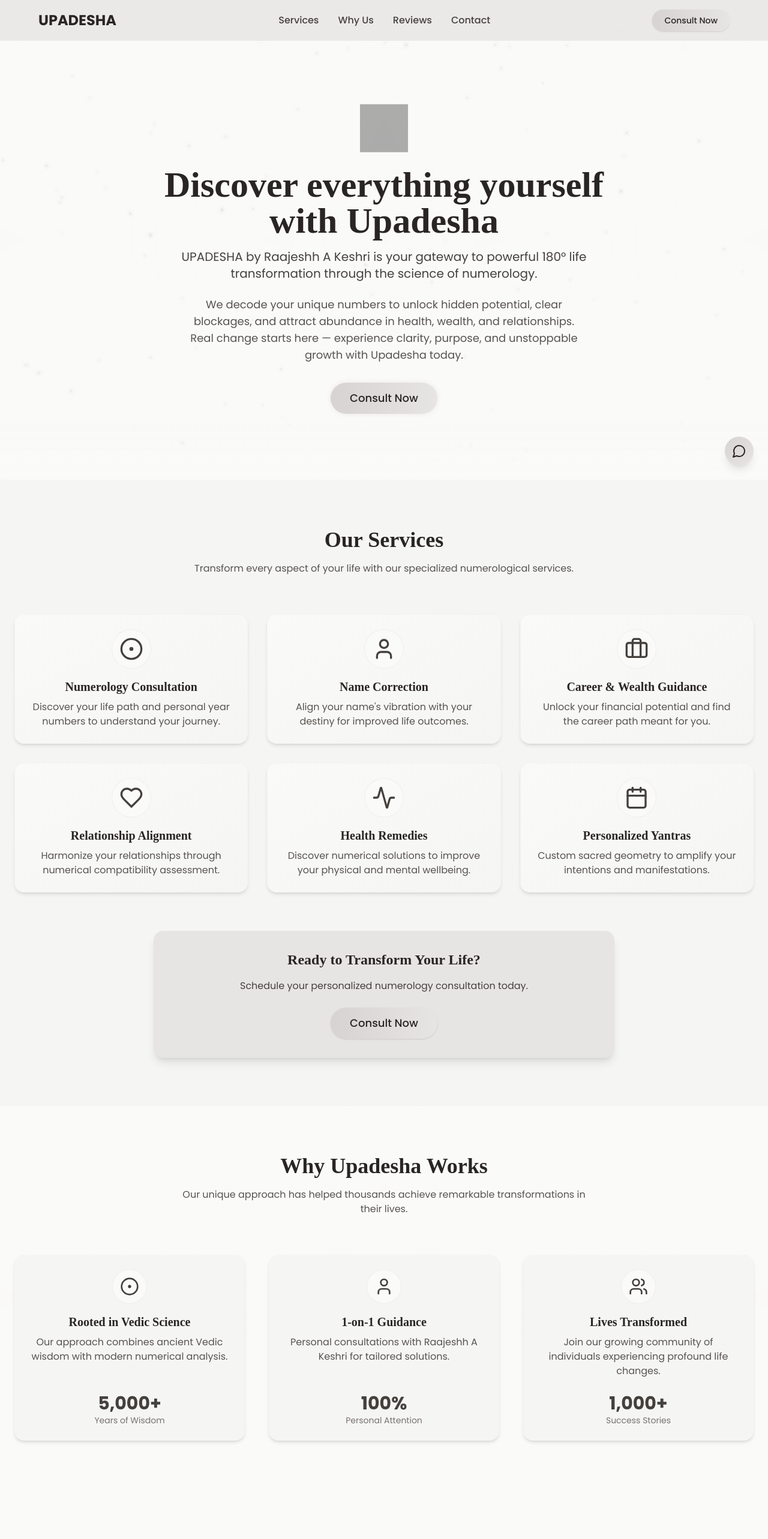
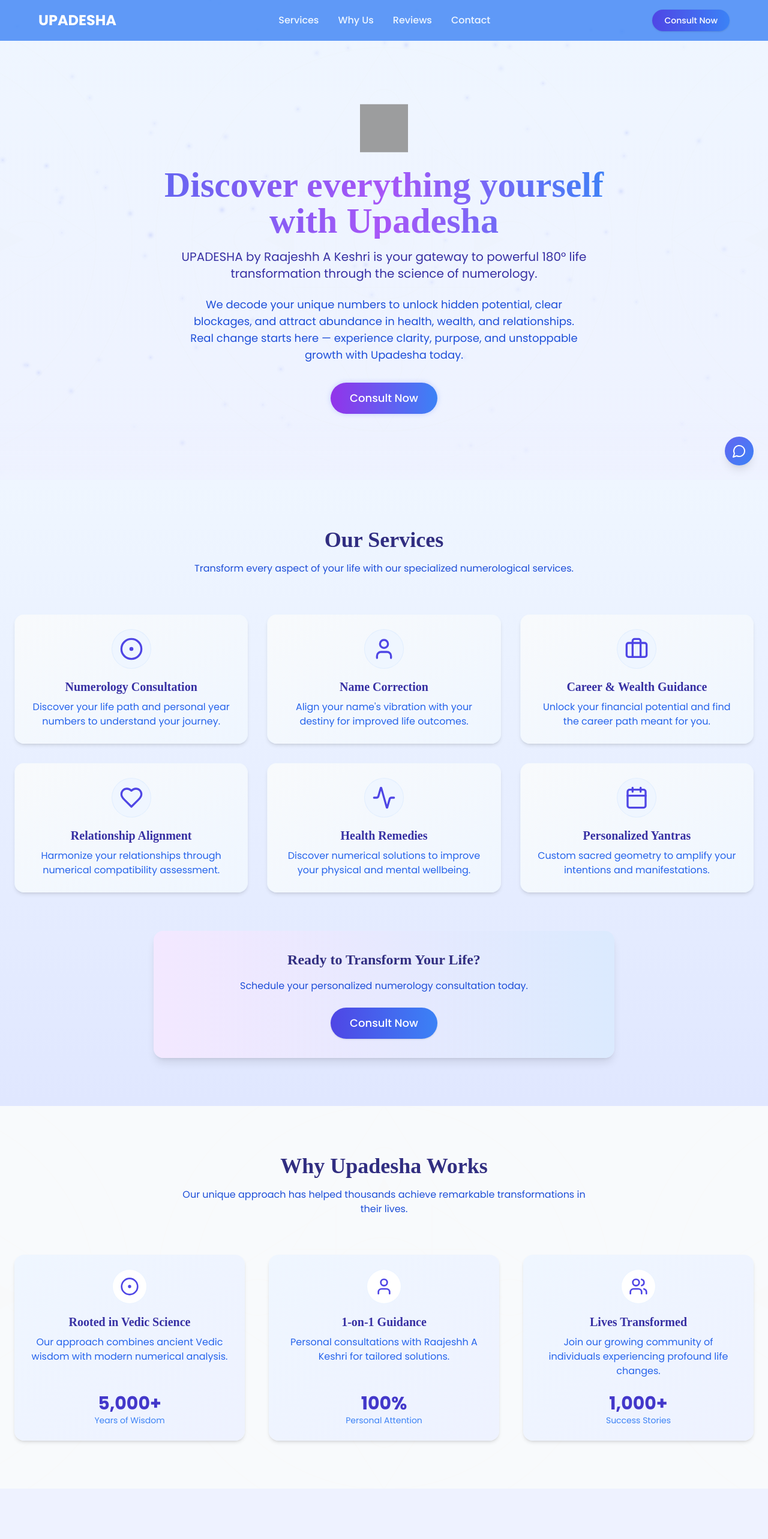
Before and after one commit to arnab-1/upadesha-aura-design, a React (Vite) app: page / in a window 1280 px wide. Shown: the top 2566 px of the page at 60% size. Built offline with nearby package versions, Linux system fonts and the light colour scheme; grey boxes are pictures that could not be loaded; a web font is replaced by a local one.

Commit message:
Refactor: Implement cooler color scheme
The project's color scheme was updated to a cooler palette, incorporating blues, greens, and purples. This change affects multiple files, including `tailwind.config.ts`, `index.css`, `App.css`, and various component files, to reflect the new aesthetic.

```diff
--- a/src/App.css
+++ b/src/App.css
@@ -13,10 +13,10 @@
   transition: filter 300ms;
 }
 .logo:hover {
-  filter: drop-shadow(0 0 2em #e6e2dcaa);
+  filter: drop-shadow(0 0 2em #a5b4fcaa);
 }
 .logo.react:hover {
-  filter: drop-shadow(0 0 2em #d6d3d1aa);
+  filter: drop-shadow(0 0 2em #93c5fdaa);
 }
 
 @keyframes logo-spin {
@@ -39,5 +39,5 @@
 }
 
 .read-the-docs {
-  color: #888;
+  color: #6b7280;
 }
--- a/src/components/FloatingWhatsApp.tsx
+++ b/src/components/FloatingWhatsApp.tsx
@@ -7,7 +7,7 @@ const FloatingWhatsApp = () => {
       href="https://wa.me/919593537711"
       target="_blank"
       rel="noopener noreferrer"
-      className="fixed bottom-6 right-6 z-50 bg-gradient-to-br from-stone-300 to-stone-200 hover:from-stone-400 hover:to-stone-300 text-stone-800 p-3 rounded-full shadow-lg hover:shadow-xl hover:scale-110 transition-all duration-300"
+      className="fixed bottom-6 right-6 z-50 bg-gradient-to-br from-indigo-500 to-blue-500 hover:from-indigo-600 hover:to-blue-600 text-white p-3 rounded-full shadow-lg hover:shadow-xl hover:scale-110 transition-all duration-300"
       aria-label="Contact us on WhatsApp"
     >
       <MessageCircle className="w-6 h-6" />
--- a/src/components/HeroSection.tsx
+++ b/src/components/HeroSection.tsx
@@ -31,7 +31,7 @@ const HeroSection = () => {
   }, []);
 
   return (
-    <section className="relative min-h-screen flex items-center justify-center overflow-hidden pt-16 bg-stone-50">
+    <section className="relative min-h-screen flex items-center justify-center overflow-hidden pt-16 bg-gradient-to-b from-blue-50 to-indigo-50">
       {/* Star Background */}
       <div className="absolute inset-0 overflow-hidden">
         {stars.map((star) => (
@@ -62,20 +62,20 @@ const HeroSection = () => {
             <img
               src="/placeholder.svg"
               alt="Upadesha Symbol"
-              className="w-20 h-20 mx-auto mb-4 opacity-85 animate-float"
+              className="w-20 h-20 mx-auto mb-4 opacity-85 animate-float filter brightness-90 hue-rotate-15"
             />
           </div>
 
-          <h1 className="text-4xl md:text-5xl lg:text-6xl font-bold mb-4 leading-tight text-stone-800">
+          <h1 className="text-4xl md:text-5xl lg:text-6xl font-bold mb-4 leading-tight cool-text">
             Discover everything yourself with Upadesha
           </h1>
 
-          <p className="text-lg md:text-xl text-stone-700 mb-6">
+          <p className="text-lg md:text-xl text-indigo-800 mb-6">
             UPADESHA by Raajeshh A Keshri is your gateway to powerful 180° life
             transformation through the science of numerology.
           </p>
 
-          <p className="text-base md:text-lg text-stone-600 mb-8 max-w-2xl mx-auto">
+          <p className="text-base md:text-lg text-blue-700 mb-8 max-w-2xl mx-auto">
             We decode your unique numbers to unlock hidden potential, clear blockages,
             and attract abundance in health, wealth, and relationships. Real change
             starts here — experience clarity, purpose, and unstoppable growth with
@@ -84,14 +84,14 @@ const HeroSection = () => {
 
           <a
             href="#consult"
-            className="inline-block rounded-full bg-gradient-to-r from-stone-300 to-stone-200 hover:from-stone-400 hover:to-stone-300 px-8 py-3 text-lg font-medium text-stone-800 shadow-lg transition-all hover:scale-105 animate-glow"
+            className="inline-block rounded-full bg-gradient-to-r from-purple-600 to-blue-500 hover:from-purple-700 hover:to-blue-600 px-8 py-3 text-lg font-medium text-white shadow-lg transition-all hover:scale-105 animate-glow"
           >
             Consult Now
           </a>
         </div>
       </div>
 
-      <div className="absolute bottom-0 left-0 w-full h-24 bg-gradient-to-t from-stone-50 to-transparent" />
+      <div className="absolute bottom-0 left-0 w-full h-24 bg-gradient-to-t from-indigo-50 to-transparent" />
     </section>
   );
 };
--- a/src/components/Navbar.tsx
+++ b/src/components/Navbar.tsx
@@ -21,11 +21,11 @@ const Navbar = () => {
   return (
     <nav className={cn(
       "fixed top-0 w-full z-50 transition-all duration-300 px-4 md:px-8",
-      scrolled ? "py-2 bg-stone-200/90 backdrop-blur-lg shadow-lg" : "py-4 bg-stone-200/80"
+      scrolled ? "py-2 bg-blue-600/90 backdrop-blur-lg shadow-lg" : "py-4 bg-blue-500/80"
     )}>
       <div className="container mx-auto flex justify-between items-center">
         <a href="/" className={cn(
-          "text-stone-800 text-xl md:text-2xl font-bold transition-all duration-300",
+          "text-white text-xl md:text-2xl font-bold transition-all duration-300",
           scrolled ? "scale-90" : ""
         )}>
           UPADESHA
@@ -38,7 +38,7 @@ const Navbar = () => {
         </div>
         <a
           href="#consult"
-          className="rounded-full bg-gradient-to-r from-stone-300 to-stone-200 hover:bg-gradient-to-r hover:from-stone-400 hover:to-stone-300 px-5 py-2 text-sm font-medium text-stone-800 shadow transition-all hover:scale-105"
+          className="rounded-full bg-gradient-to-r from-indigo-600 to-blue-500 hover:from-indigo-700 hover:to-blue-600 px-5 py-2 text-sm font-medium text-white shadow transition-all hover:scale-105"
         >
           Consult Now
         </a>
@@ -50,7 +50,7 @@ const Navbar = () => {
 const NavLink = ({ href, children }: { href: string; children: React.ReactNode }) => (
   <a
     href={href}
-    className="text-stone-700 hover:text-stone-900 transition-colors duration-300 font-medium"
+    className="text-blue-50 hover:text-white transition-colors duration-300 font-medium"
   >
     {children}
   </a>
--- a/src/components/ServicesSection.tsx
+++ b/src/components/ServicesSection.tsx
@@ -6,41 +6,41 @@ const ServicesSection = () => {
     {
       title: "Numerology Consultation",
       description: "Discover your life path and personal year numbers to understand your journey.",
-      icon: <CircleDot className="w-10 h-10 text-stone-700" />,
+      icon: <CircleDot className="w-10 h-10 text-indigo-600" />,
     },
     {
       title: "Name Correction",
       description: "Align your name's vibration with your destiny for improved life outcomes.",
-      icon: <User className="w-10 h-10 text-stone-700" />,
+      icon: <User className="w-10 h-10 text-indigo-600" />,
     },
     {
       title: "Career & Wealth Guidance",
       description: "Unlock your financial potential and find the career path meant for you.",
-      icon: <Briefcase className="w-10 h-10 text-stone-700" />,
+      icon: <Briefcase className="w-10 h-10 text-indigo-600" />,
     },
     {
       title: "Relationship Alignment",
       description: "Harmonize your relationships through numerical compatibility assessment.",
-      icon: <Heart className="w-10 h-10 text-stone-700" />,
+      icon: <Heart className="w-10 h-10 text-indigo-600" />,
     },
     {
       title: "Health Remedies",
       description: "Discover numerical solutions to improve your physical and mental wellbeing.",
-      icon: <Activity className="w-10 h-10 text-stone-700" />,
+      icon: <Activity className="w-10 h-10 text-indigo-600" />,
     },
     {
       title: "Personalized Yantras",
       description: "Custom sacred geometry to amplify your intentions and manifestations.",
-      icon: <Calendar className="w-10 h-10 text-stone-700" />,
+      icon: <Calendar className="w-10 h-10 text-indigo-600" />,
     },
   ];
 
   return (
-    <section id="services" className="py-20 bg-stone-100 relative">
+    <section id="services" className="py-20 bg-gradient-to-b from-blue-50 to-indigo-100 relative">
       <div className="container mx-auto px-6">
         <div className="text-center mb-16">
-          <h2 className="text-3xl md:text-4xl font-bold mb-4 text-stone-800">Our Services</h2>
-          <p className="text-stone-600 max-w-2xl mx-auto">
+          <h2 className="text-3xl md:text-4xl font-bold mb-4 text-indigo-900">Our Services</h2>
+          <p className="text-blue-700 max-w-2xl mx-auto">
             Transform every aspect of your life with our specialized numerological services.
           </p>
         </div>
@@ -48,21 +48,21 @@ const ServicesSection = () => {
         <div className="grid grid-cols-1 md:grid-cols-2 lg:grid-cols-3 gap-8">
           {services.map((service, index) => (
             <div key={index} className="service-card flex flex-col items-center text-center">
-              <div className="mb-4 p-3 rounded-full bg-stone-50 border border-stone-300/30">
+              <div className="mb-4 p-3 rounded-full bg-blue-50 border border-blue-200/30">
                 {service.icon}
               </div>
-              <h3 className="text-xl font-bold mb-2 text-stone-800">{service.title}</h3>
-              <p className="text-stone-600">{service.description}</p>
+              <h3 className="text-xl font-bold mb-2 text-indigo-800">{service.title}</h3>
+              <p className="text-blue-600">{service.description}</p>
             </div>
           ))}
         </div>
 
-        <div className="mt-16 p-8 bg-stone-200 rounded-2xl shadow-lg max-w-3xl mx-auto text-center">
-          <h3 className="text-2xl font-bold mb-4 text-stone-800">Ready to Transform Your Life?</h3>
-          <p className="text-stone-700 mb-6">Schedule your personalized numerology consultation today.</p>
+        <div className="mt-16 p-8 bg-gradient-to-r from-purple-100 to-blue-100 rounded-2xl shadow-lg max-w-3xl mx-auto text-center">
+          <h3 className="text-2xl font-bold mb-4 text-indigo-900">Ready to Transform Your Life?</h3>
+          <p className="text-blue-700 mb-6">Schedule your personalized numerology consultation today.</p>
           <a
             href="#consult"
-            className="inline-block rounded-full bg-gradient-to-r from-stone-300 to-stone-200 hover:from-stone-400 hover:to-stone-300 px-8 py-3 text-lg font-medium text-stone-800 shadow transition-all hover:scale-105"
+            className="inline-block rounded-full bg-gradient-to-r from-indigo-600 to-blue-500 hover:from-indigo-700 hover:to-blue-600 px-8 py-3 text-lg font-medium text-white shadow transition-all hover:scale-105"
           >
             Consult Now
           </a>
--- a/src/components/WhyUpadeshaSection.tsx
+++ b/src/components/WhyUpadeshaSection.tsx
@@ -6,51 +6,51 @@ const WhyUpadeshaSection = () => {
     {
       title: "Rooted in Vedic Science",
       description: "Our approach combines ancient Vedic wisdom with modern numerical analysis.",
-      icon: <CircleDot className="w-8 h-8 text-stone-700" />,
+      icon: <CircleDot className="w-8 h-8 text-indigo-600" />,
       count: "5,000+",
       label: "Years of Wisdom",
     },
     {
       title: "1-on-1 Guidance",
       description: "Personal consultations with Raajeshh A Keshri for tailored solutions.",
-      icon: <User className="w-8 h-8 text-stone-700" />,
+      icon: <User className="w-8 h-8 text-indigo-600" />,
       count: "100%",
       label: "Personal Attention",
     },
     {
       title: "Lives Transformed",
       description: "Join our growing community of individuals experiencing profound life changes.",
-      icon: <Users className="w-8 h-8 text-stone-700" />,
+      icon: <Users className="w-8 h-8 text-indigo-600" />,
       count: "1,000+",
       label: "Success Stories",
     },
   ];
 
   return (
-    <section id="why-upadesha" className="py-20 relative bg-stone-50">
+    <section id="why-upadesha" className="py-20 relative bg-slate-50">
       <div
         className="absolute inset-0 bg-yantra-pattern bg-center opacity-5"
       />
 
       <div className="container mx-auto px-6 relative z-10">
         <div className="text-center mb-16">
-          <h2 className="text-3xl md:text-4xl font-bold mb-4 text-stone-800">Why Upadesha Works</h2>
-          <p className="text-stone-600 max-w-2xl mx-auto">
+          <h2 className="text-3xl md:text-4xl font-bold mb-4 text-indigo-900">Why Upadesha Works</h2>
+          <p className="text-blue-700 max-w-2xl mx-auto">
             Our unique approach has helped thousands achieve remarkable transformations in their lives.
           </p>
         </div>
 
         <div className="grid grid-cols-1 md:grid-cols-3 gap-10">
           {reasons.map((reason, index) => (
-            <div key={index} className="flex flex-col items-center text-center p-6 rounded-2xl bg-stone-100 shadow-md">
-              <div className="mb-4 p-3 rounded-full bg-stone-50 border border-stone-300/30">
+            <div key={index} className="flex flex-col items-center text-center p-6 rounded-2xl bg-gradient-to-br from-blue-50 to-indigo-50 shadow-md">
+              <div className="mb-4 p-3 rounded-full bg-white border border-blue-200/30">
                 {reason.icon}
               </div>
-              <h3 className="text-xl font-bold mb-2 text-stone-800">{reason.title}</h3>
-              <p className="text-stone-600 mb-6">{reason.description}</p>
+              <h3 className="text-xl font-bold mb-2 text-indigo-800">{reason.title}</h3>
+              <p className="text-blue-600 mb-6">{reason.description}</p>
               <div className="mt-auto">
-                <div className="text-3xl font-bold text-stone-700">{reason.count}</div>
-                <div className="text-stone-500 text-sm">{reason.label}</div>
+                <div className="text-3xl font-bold text-indigo-700">{reason.count}</div>
+                <div className="text-blue-500 text-sm">{reason.label}</div>
               </div>
             </div>
           ))}
--- a/src/index.css
+++ b/src/index.css
@@ -8,33 +8,33 @@
 
 @layer base {
   :root {
-    --background: 33 23% 95%;
-    --foreground: 20 10% 24%;
+    --background: 210 50% 98%;
+    --foreground: 224 71% 4%;
 
-    --card: 33 23% 98%;
-    --card-foreground: 20 10% 24%;
+    --card: 210 50% 98%;
+    --card-foreground: 224 71% 4%;
 
-    --popover: 33 23% 98%;
-    --popover-foreground: 20 10% 24%;
+    --popover: 210 50% 98%;
+    --popover-foreground: 224 71% 4%;
 
-    --primary: 33 23% 97%;
-    --primary-foreground: 20 10% 24%;
+    --primary: 222 47% 45%;
+    --primary-foreground: 210 40% 98%;
 
-    --secondary: 25 25% 90%;
-    --secondary-foreground: 20 10% 24%;
+    --secondary: 196 83% 90%;
+    --secondary-foreground: 224 71% 4%;
 
-    --muted: 33 10% 90%;
-    --muted-foreground: 25 5% 60%;
+    --muted: 220 14% 90%;
+    --muted-foreground: 220 8% 46%;
 
-    --accent: 25 25% 90%;
-    --accent-foreground: 20 10% 24%;
+    --accent: 262 83% 58%;
+    --accent-foreground: 210 40% 98%;
 
     --destructive: 0 62.8% 30.6%;
-    --destructive-foreground: 33 23% 98%;
+    --destructive-foreground: 210 40% 98%;
 
-    --border: 33 15% 85%;
-    --input: 33 15% 85%;
-    --ring: 25 25% 85%;
+    --border: 220 13% 91%;
+    --input: 220 13% 91%;
+    --ring: 224 71% 4%;
 
     --radius: 1rem;
 
@@ -55,36 +55,36 @@
   }
 
   body {
-    @apply bg-stone-50 text-[#333333] font-poppins;
+    @apply bg-slate-50 text-slate-800 font-poppins;
   }
 
   h1, h2, h3, h4, h5, h6 {
-    @apply font-sanskrit text-stone-800;
+    @apply font-sanskrit text-indigo-900;
   }
 }
 
 .star {
-  @apply absolute rounded-full bg-stone-300/50 animate-twinkle;
-  box-shadow: 0 0 5px 1px rgba(214, 211, 209, 0.5);
+  @apply absolute rounded-full bg-indigo-200/50 animate-twinkle;
+  box-shadow: 0 0 5px 1px rgba(165, 180, 252, 0.5);
 }
 
 .yantra-bg {
-  @apply bg-stone-50 bg-yantra-pattern bg-fixed bg-center bg-no-repeat;
+  @apply bg-slate-50 bg-yantra-pattern bg-fixed bg-center bg-no-repeat;
   background-blend-mode: overlay;
 }
 
 .service-card {
-  @apply p-6 rounded-2xl bg-gradient-to-br from-stone-50 to-stone-100 shadow-md
-         hover:shadow-lg hover:translate-y-[-5px] transition-all duration-300 border border-stone-200/20 hover:border-stone-300/60;
+  @apply p-6 rounded-2xl bg-gradient-to-br from-slate-50 to-blue-50 shadow-md
+         hover:shadow-lg hover:translate-y-[-5px] transition-all duration-300 border border-blue-100/20 hover:border-blue-200/60;
   backdrop-filter: blur(10px);
 }
 
 .testimonial-card {
-  @apply p-6 rounded-2xl bg-gradient-to-br from-stone-50 to-stone-100
-         border border-stone-200/20 shadow-md;
+  @apply p-6 rounded-2xl bg-gradient-to-br from-slate-50 to-blue-50
+         border border-blue-100/20 shadow-md;
   backdrop-filter: blur(10px);
 }
 
-.stone-text {
-  @apply bg-stone-gradient bg-clip-text text-transparent;
+.cool-text {
+  @apply bg-gradient-to-r from-indigo-500 via-purple-500 to-blue-500 bg-clip-text text-transparent;
 }
--- a/src/pages/Index.tsx
+++ b/src/pages/Index.tsx
@@ -10,7 +10,7 @@ import Footer from "../components/Footer";
 
 const Index = () => {
   return (
-    <div className="bg-stone-50 text-[#333333] min-h-screen">
+    <div className="bg-slate-50 text-slate-800 min-h-screen">
       <Navbar />
       <HeroSection />
       <ServicesSection />
--- a/tailwind.config.ts
+++ b/tailwind.config.ts
@@ -108,8 +108,8 @@ export default {
 					'50%': { opacity: '0.5' }
 				},
 				'glow': {
-					'0%, 100%': { boxShadow: '0 0 5px rgba(228, 221, 212, 0.5)' },
-					'50%': { boxShadow: '0 0 20px rgba(228, 221, 212, 0.9)' }
+					'0%, 100%': { boxShadow: '0 0 5px rgba(165, 180, 252, 0.5)' },
+					'50%': { boxShadow: '0 0 20px rgba(165, 180, 252, 0.9)' }
 				}
 			},
 			animation: {
@@ -121,9 +121,9 @@ export default {
 			},
 			backgroundImage: {
 				'yantra-pattern': "url('/yantra-bg.svg')",
-				'hero-gradient': 'linear-gradient(to bottom, rgba(245, 243, 240, 0.95), rgba(245, 243, 240, 0.85))',
-				'beige-gradient': 'linear-gradient(135deg, #e6e2dc 10%, #f5f5f0 90%)',
-				'stone-gradient': 'linear-gradient(135deg, #d6d3d1 10%, #e7e5e4 90%)',
+				'hero-gradient': 'linear-gradient(to bottom, rgba(240, 249, 255, 0.95), rgba(226, 232, 240, 0.85))',
+				'cool-gradient': 'linear-gradient(135deg, #7c3aed 10%, #3b82f6 90%)',
+				'blue-gradient': 'linear-gradient(135deg, #dbeafe 10%, #eff6ff 90%)',
 			}
 		}
 	},
```
Also changed, not shown: src/components/Footer.tsx (+17 -17 lines), src/components/TestimonialsSection.tsx (+10 -10 lines), src/components/VideoReviewsSection.tsx (+8 -8 lines).
